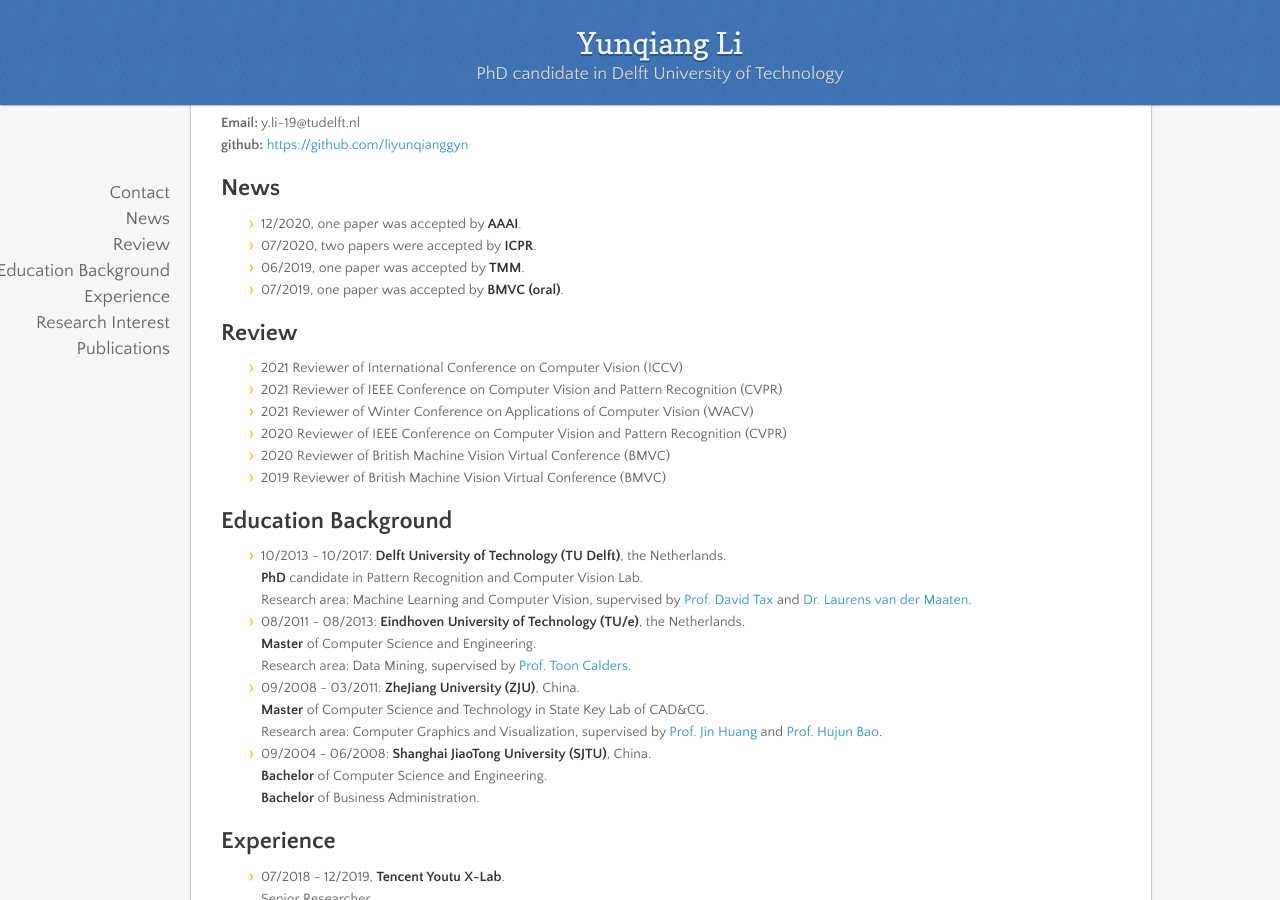
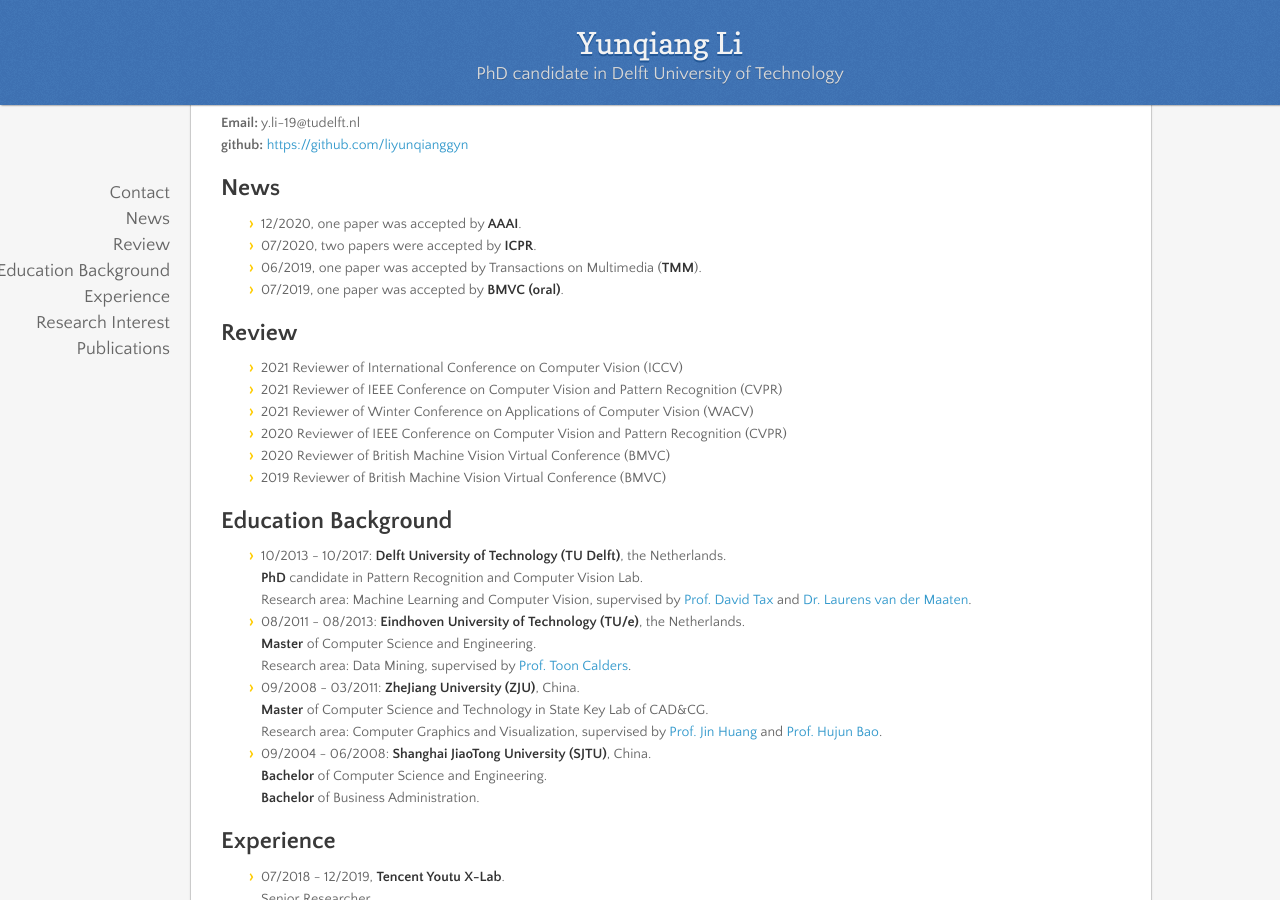
Before and after one commit to liyunqianggyn/liyunqianggyn.github.io, a Jekyll site: the page built from index.md, in a window 1280 px wide and 900 px high, scrolled down 481 px. Built offline with Jekyll 4.4.1, drawn with Linux system fonts in a browser that asks for light colours; nearby versions of some CDN libraries; our own code applies the rules of GitHub Pages for plain Markdown files.

Commit message:
Update index.md

```diff
--- a/index.md
+++ b/index.md
@@ -14,7 +14,7 @@ Delft University of Technology
 ## News
 * 12/2020, one paper was accepted by __AAAI__.
 * 07/2020, two papers were accepted by __ICPR__.
-* 06/2019, one paper was accepted by __TMM__.
+* 06/2019, one paper was accepted by Transactions on Multimedia (__TMM__).
 * 07/2019, one paper was accepted by __BMVC (oral)__.
 
 ## Review
```
